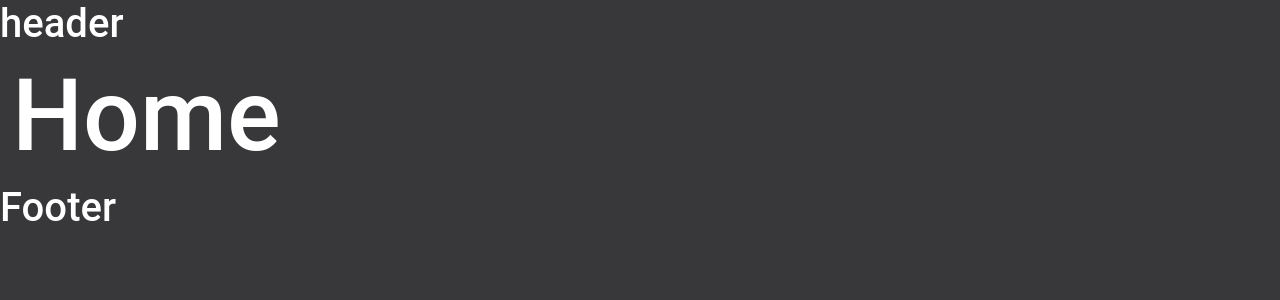
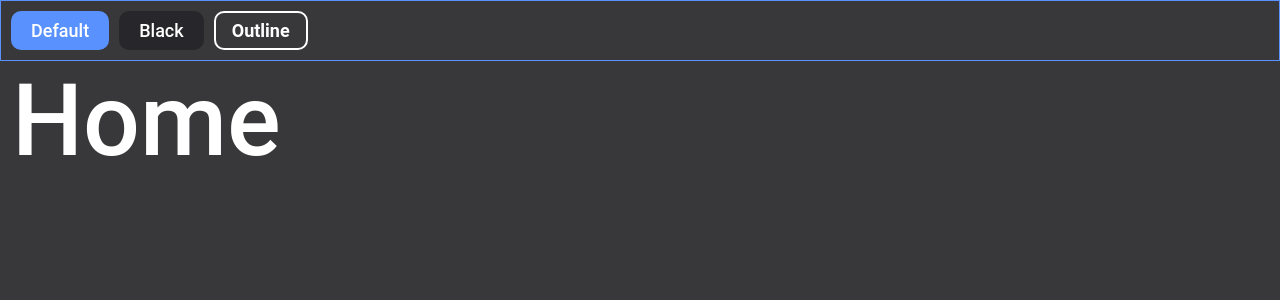
Before and after one commit to Notingg/notingg-web, a Next.js app: page / in a window 1280 px wide. Shown: the top 300 px of the page. Built offline with nearby package versions, Linux system fonts and the light colour scheme.

Commit message:
Develop (#2)
* build(componente):button

* fix(global-styles):font-family+refactoring-button

* fix: patterns

Co-authored-by: Theryston <funktodo2@gmail.com>

```diff
--- /dev/null
+++ b/src/components/communs/Button/index.tsx
@@ -0,0 +1,16 @@
+import React from 'react'
+import * as S from './styles'
+
+type ButtonProps = {
+  variant: "default" | "outline" | 'black';
+}
+
+export const Button: React.FC<ButtonProps> = ({ variant = 'default', children }) => {
+  return (
+    <>
+      <S.ButtonComponent variant={variant}>
+        {children}
+      </S.ButtonComponent>
+    </>
+  )
+}
--- /dev/null
+++ b/src/components/communs/Button/styles.ts
@@ -0,0 +1,32 @@
+import styled, { css } from "styled-components";
+
+type buttonType = {
+  variant: "default" | "outline" | "black";
+};
+
+export const ButtonComponent = styled.button<buttonType>`
+  ${({ theme, variant }) => css`
+    background-color: ${(variant === "default" &&
+      theme.colors.primaryColor500) ||
+    (variant === "black" && theme.colors.backgroundSecondary500) ||
+    (variant === "outline" && theme.colors.backgroundPrimary)};
+
+    color: ${theme.colors.neutralColor};
+    border-radius: 10px;
+    padding: ${variant === "outline" ? "7px 16px" : "8px 20px"};
+    font-size: 18px;
+    line-height: 21px;
+    font-weight: ${variant === "outline" ? "bold" : "500"};
+    border: ${variant === "outline" ? "2px solid #fff" : "none"};
+    transition: 0.2s all;
+    &:hover {
+      background-color: ${(variant === "default" &&
+        theme.colors.primaryColor800) ||
+      (variant === "black" && theme.colors.primaryColor500) ||
+      (variant === "outline" && theme.colors.backgroundPrimary)};
+    }
+    &:active {
+      transform: scale(0.98);
+    }
+  `}
+`;
--- a/src/components/layout/Header/index.tsx
+++ b/src/components/layout/Header/index.tsx
@@ -1,7 +1,12 @@
+import { Button } from "../../communs/Button";
+import * as S from './styles'
+
 export const Header = () => {
   return (
-    <header>
-      <h1>header</h1>
-    </header>
+    <S.Header>
+      <Button variant="default">Default</Button>
+      <Button variant="black">Black</Button>
+      <Button variant="outline">Outline</Button>
+    </S.Header>
   );
 };
--- a/src/components/layout/Header/styles.ts
+++ b/src/components/layout/Header/styles.ts
@@ -0,0 +1,10 @@
+import styled, { css } from "styled-components";
+
+export const Header = styled.header`
+  ${({ theme }) => css`
+    padding: 10px;
+    display: flex;
+    gap: 10px;
+    border: 1px solid ${theme.colors.primaryColor500};
+  `}
+`;
--- a/src/components/layout/index.tsx
+++ b/src/components/layout/index.tsx
@@ -7,7 +7,7 @@ export const Layout = ({ children }: { children: React.ReactElement }) => {
     <S.Container>
       <Header />
       <main>{children}</main>
-      <h1>Footer</h1>
+
     </S.Container>
   );
 };
--- a/src/styles/globals.ts
+++ b/src/styles/globals.ts
@@ -1,12 +1,12 @@
 import { createGlobalStyle, css } from "styled-components";
 
 export const GlobalStyles = createGlobalStyle`
-  * {
+  body {
     ${({ theme }) => css`
       margin: 0;
       padding: 0;
       background-color: ${theme.colors.backgroundPrimary};
-      color: ${theme.colors.secondaryColor};
+      color: ${theme.colors.neutralColor};
       font-family: ${theme.fontFamily};
     `}
   }
--- a/src/styles/theme.ts
+++ b/src/styles/theme.ts
@@ -2,9 +2,11 @@ export const theme = {
   darkTheme: {
     colors: {
       backgroundPrimary: "#38373A",
-      backgroundSecondary: "#27262A",
-      primaryColor: "#5992FF",
-      secondaryColor: "#FFFFFF",
+      backgroundSecondary500: "#27262A",
+      backgroundSecondary800: "#1B1B1B",
+      primaryColor500: "#5992FF",
+      primaryColor800: "#4D7FDD",
+      neutralColor: "#FFFFFF",
       tertiaryColor: "#EC5F4D",
     },
     fontFamily: "Roboto, sans-serif",
```
Also changed, not shown: @types/styled.d.ts (+5 -3 lines), 1 other file (tests, documents, lock files or other folders).
